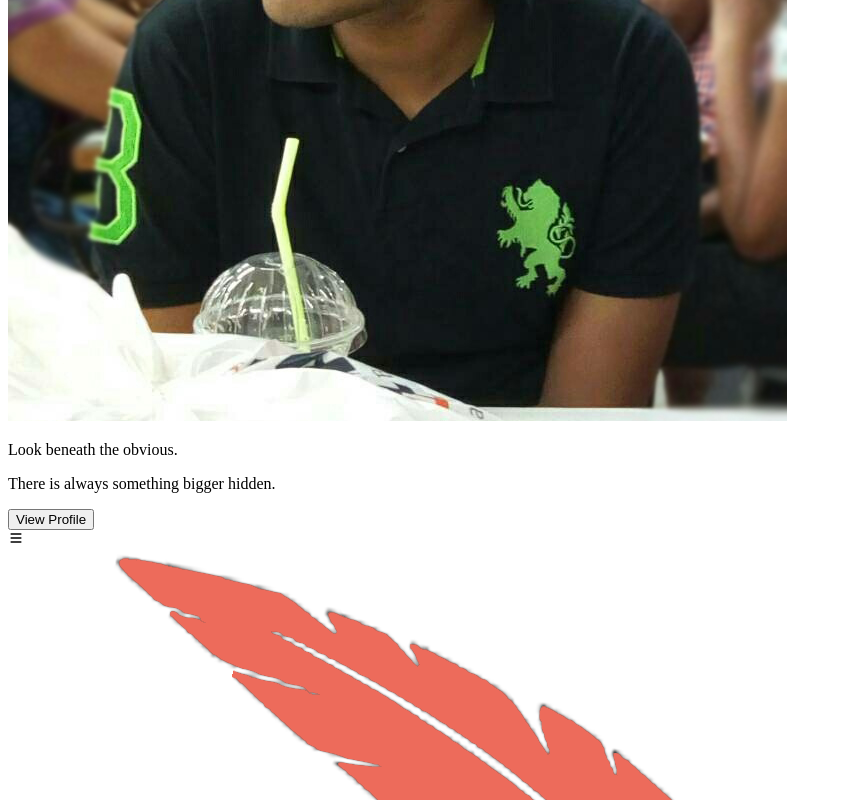
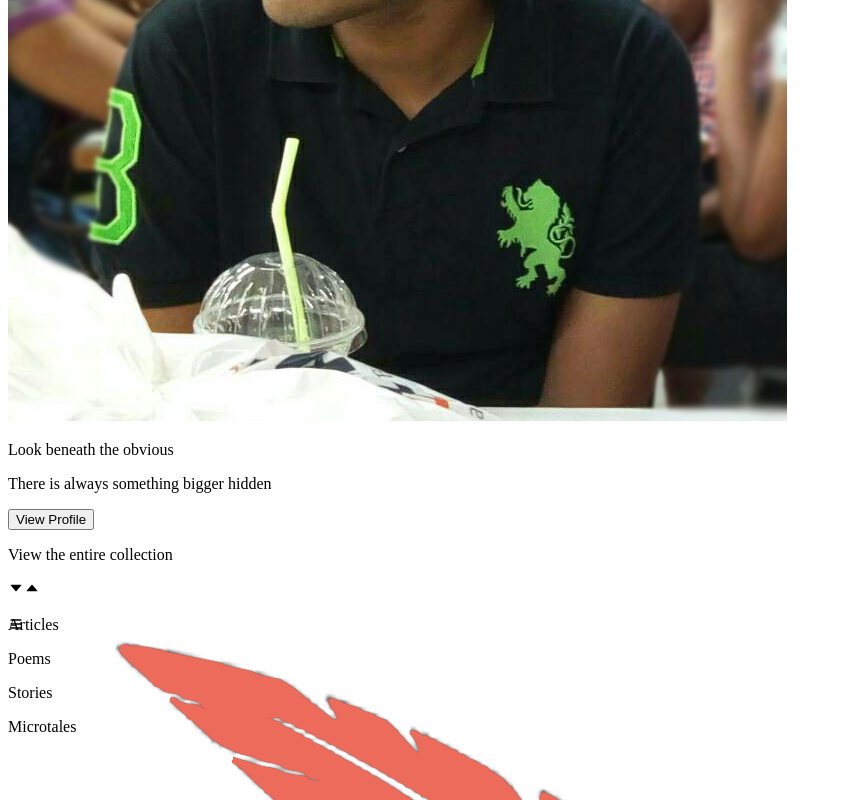
Before and after one commit to shubhamraj23/the-curious-melody, a React (Create React App) app in the folder frontend/: page / in a window 1280 px wide. Shown: the part 392-1192 px from the top of the page, without its empty margins (0-842 px from the left). Built offline with nearby package versions, Linux system fonts and the light colour scheme; the HTML template or start-up script is replaced by a standard one.

Commit message:
Added structure and styling for side bar contents

```diff
--- a/frontend/package.json
+++ b/frontend/package.json
@@ -6,6 +6,7 @@
     "@testing-library/jest-dom": "^5.16.3",
     "@testing-library/react": "^12.1.4",
     "@testing-library/user-event": "^13.5.0",
+    "axios": "^0.27.2",
     "react": "^18.0.0",
     "react-dom": "^18.0.0",
     "react-icons": "^4.3.1",
--- a/frontend/src/components/Header.jsx
+++ b/frontend/src/components/Header.jsx
@@ -1,6 +1,6 @@
 import { useState, useEffect } from 'react';
+import { HiMenu } from "react-icons/hi";
 import Logo from '../media/logo-colorful.png'
-import { HiMenu } from "react-icons/hi";
 
 const Header = ({changeState}) => {
   const [headerHeight, setHeight] = useState('100vh')
--- a/frontend/src/components/SideBar.jsx
+++ b/frontend/src/components/SideBar.jsx
@@ -1,7 +1,29 @@
+import { useState } from "react";
 import { ImCross } from "react-icons/im";
+import { AiFillCaretDown, AiFillCaretUp } from "react-icons/ai";
 import Logo from '../media/profile-image.jpg'
 
 const SideBar = ({sideState, changeState}) => {
+  const [dropDown, setDropDown] = useState('hidden')
+  const [downArrow, setDownArrow] = useState('')
+  const [upArrow, setUpArrow] = useState('hidden')
+  const [dropDownHeight, setDropDownHeight] = useState('0')
+
+  const changeDropDown = () => {
+    if (dropDown === 'hidden') {
+      setDropDown('')
+      setDownArrow('hidden')
+      setUpArrow('')
+      setDropDownHeight('auto')
+    }
+    else {
+      setDropDown('hidden')
+      setDownArrow('')
+      setUpArrow('hidden')
+      setDropDownHeight('0')
+    }
+  }
+
   return (
     <div className={`fixed top-0 bg-color-2 w-3/4 md:w-1/2 h-screen z-30 ${sideState}`}>
       <div className="absolute top-3 right-3">
@@ -10,12 +32,36 @@ const SideBar = ({sideState, changeState}) => {
 
       <div className="mt-10">
         <img src={Logo} className="mx-auto w-1/2 md:w-1/3 rounded-full mb-4" alt="The Curious Melody Logo" />
-        <p className="text-color-1 roboto italic side-tag">Look beneath the obvious.</p>
-        <p className="text-color-1 roboto italic side-tag">There is always something bigger hidden.</p>
+        <p className="roboto italic side-tag">Look beneath the obvious</p>
+        <p className="roboto italic side-tag">There is always something bigger hidden</p>
       </div>
 
       <div className="my-6 flex justify-center">
-        <button className="profile-button roboto font-semibold">View Profile</button>
+        <button className="profile-button roboto">View Profile</button>
+      </div>
+
+      <div className="bg-color-3-shade-1 py-2 pl-4 cursor-pointer relative" onClick={changeDropDown}>
+        <p className="text-white">View the entire collection</p>
+        <AiFillCaretDown className={`text-white absolute right-4 md:right-10 top-2.5 text-xl ${downArrow}`}></AiFillCaretDown>
+        <AiFillCaretUp className={`text-white absolute right-4 md:right-10 top-2.5 text-xl ${upArrow}`}></AiFillCaretUp>
+      </div>
+
+      <div className="overflow-hidden" style={{height: `${dropDownHeight}`}}>
+        <div className="bg-color-3 py-2 pl-8">
+          <p>Articles</p>
+        </div>
+
+        <div className="bg-color-3-shade-2 py-2 pl-8">
+          <p>Poems</p>
+        </div>
+
+        <div className="bg-color-3 py-2 pl-8">
+          <p>Stories</p>
+        </div>
+
+        <div className="bg-color-3-shade-2 py-2 pl-8">
+          <p>Microtales</p>
+        </div>
       </div>
     </div>
   )
--- a/frontend/src/input.css
+++ b/frontend/src/input.css
@@ -18,6 +18,14 @@ body::-webkit-scrollbar {
 
 .bg-color-3 {
   background-color: #ed6b5b;
+}
+
+.bg-color-3-shade-1 {
+  background-color: #e94c39;
+}
+
+.bg-color-3-shade-2 {
+  background-color: #f08072;
 }
 
 .text-color-1 {
@@ -86,9 +94,10 @@ body::-webkit-scrollbar {
   -moz-border-radius: 28;
   border: #f9ac66 solid 1px;
   border-radius: 28px;
-  color: #165954;
+  color: white;
   font-size: 20px;
-  background: #ed6b5b;
+  font-weight: 550;
+  background: #e94c39;
   padding: 10px 40px 10px 40px;
   text-decoration: none;
 }
--- a/frontend/src/styles.css
+++ b/frontend/src/styles.css
@@ -474,6 +474,10 @@ Ensure the default browser behavior of the `hidden` attribute.
   position: absolute;
 }
 
+.relative {
+  position: relative;
+}
+
 .top-2\.5 {
   top: 0.625rem;
 }
@@ -500,6 +504,10 @@ Ensure the default browser behavior of the `hidden` attribute.
 
 .right-3 {
   right: 0.75rem;
+}
+
+.right-4 {
+  right: 1rem;
 }
 
 .z-20 {
@@ -585,6 +593,10 @@ Ensure the default browser behavior of the `hidden` attribute.
   width: 75%;
 }
 
+.cursor-pointer {
+  cursor: pointer;
+}
+
 .grid-cols-6 {
   grid-template-columns: repeat(6, minmax(0, 1fr));
 }
@@ -599,6 +611,10 @@ Ensure the default browser behavior of the `hidden` attribute.
 
 .justify-center {
   justify-content: center;
+}
+
+.overflow-hidden {
+  overflow: hidden;
 }
 
 .rounded-full {
@@ -620,8 +636,21 @@ Ensure the default browser behavior of the `hidden` attribute.
   padding-bottom: 2rem;
 }
 
+.py-2 {
+  padding-top: 0.5rem;
+  padding-bottom: 0.5rem;
+}
+
 .pb-2 {
   padding-bottom: 0.5rem;
+}
+
+.pl-4 {
+  padding-left: 1rem;
+}
+
+.pl-8 {
+  padding-left: 2rem;
 }
 
 .align-middle {
@@ -646,6 +675,11 @@ Ensure the default browser behavior of the `hidden` attribute.
 .text-2xl {
   font-size: 1.5rem;
   line-height: 2rem;
+}
+
+.text-xl {
+  font-size: 1.25rem;
+  line-height: 1.75rem;
 }
 
 .font-semibold {
@@ -679,6 +713,14 @@ body::-webkit-scrollbar {
 
 .bg-color-3 {
   background-color: #ed6b5b;
+}
+
+.bg-color-3-shade-1 {
+  background-color: #e94c39;
+}
+
+.bg-color-3-shade-2 {
+  background-color: #f08072;
 }
 
 .text-color-1 {
@@ -750,9 +792,10 @@ body::-webkit-scrollbar {
   -moz-border-radius: 28;
   border: #f9ac66 solid 1px;
   border-radius: 28px;
-  color: #165954;
+  color: white;
   font-size: 20px;
-  background: #ed6b5b;
+  font-weight: 550;
+  background: #e94c39;
   padding: 10px 40px 10px 40px;
   text-decoration: none;
 }
@@ -789,6 +832,10 @@ body::-webkit-scrollbar {
 
   .md\:left-5 {
     left: 1.25rem;
+  }
+
+  .md\:right-10 {
+    right: 2.5rem;
   }
 
   .md\:w-1\/3 {
```
Also changed, not shown: 1 other file (tests, documents, lock files or other folders).
